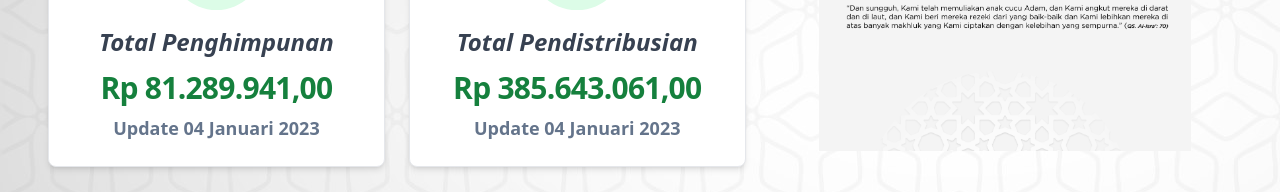
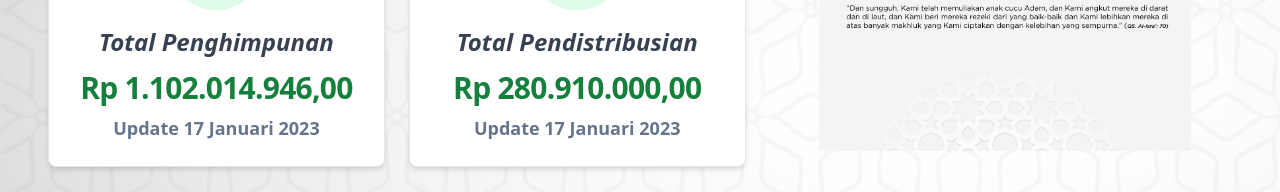
Before and after one commit to aditraanggra/disfo-baznas, a Next.js app: page /components/Main in a window 1280 px wide. Shown: the part 370-562 px from the top of the page. Built offline with nearby package versions, Linux system fonts and the light colour scheme.

Commit message:
Update 170123

```diff
--- a/pages/components/Main.tsx
+++ b/pages/components/Main.tsx
@@ -15,14 +15,14 @@ const Main = () => {
           <Cards
             icon={IconPengumpulan}
             title='Total Penghimpunan'
-            date='Update 04 Januari 2023'
-            count={81289941}
+            date='Update 17 Januari 2023'
+            count={1102014946}
           />
           <Cards
             icon={IconPendistribusian}
             title='Total Pendistribusian'
-            date='Update 04 Januari 2023'
-            count={385643061}
+            date='Update 17 Januari 2023'
+            count={280910000}
           />
         </div>
       </div>
```
